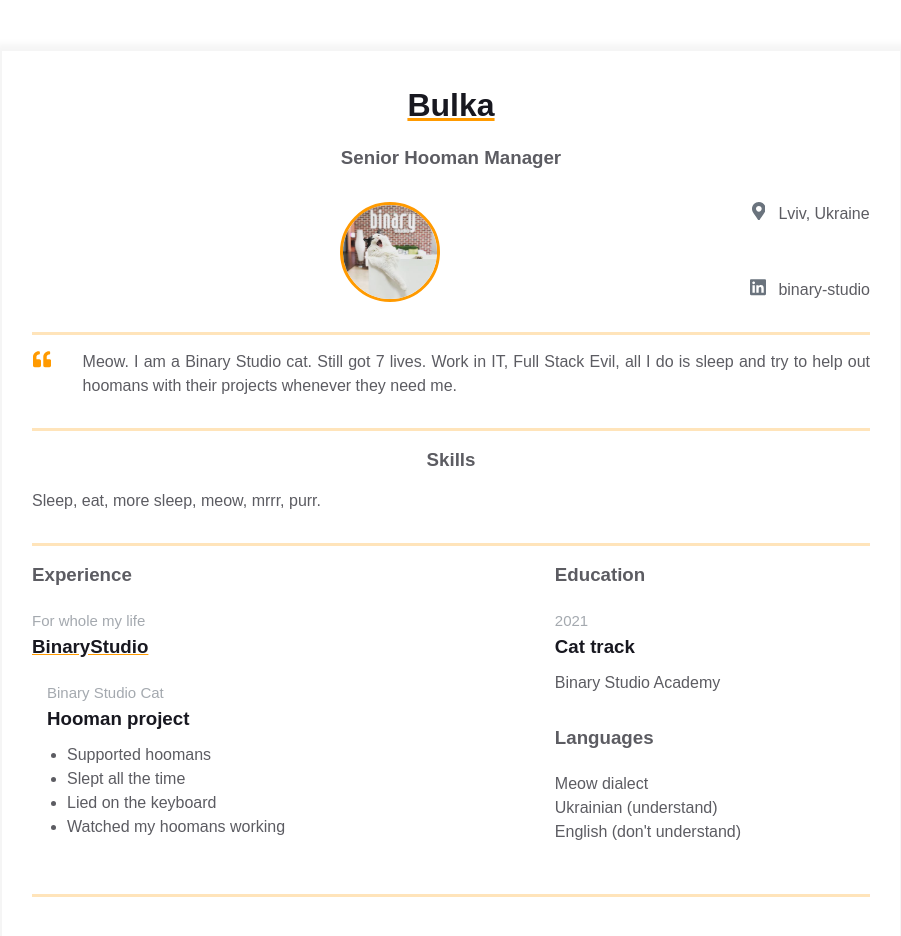
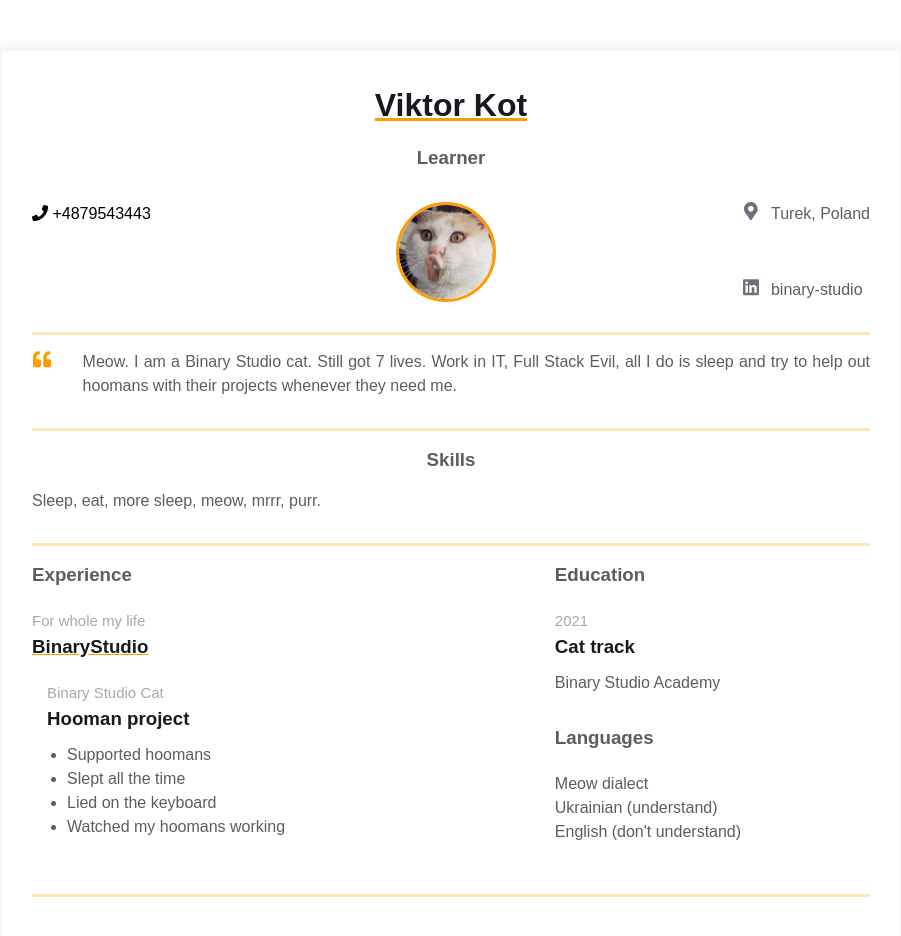
Before and after one commit to FronTandBack/homepage, a plain HTML site: page index.html in a window 1280 px wide. Shown: the whole page, without its empty margins (189-1090 px from the left). Drawn offline with Linux system fonts and the light colour scheme.

Commit message:
Add fontawesome and new img

```diff
--- a/index.html
+++ b/index.html
@@ -6,20 +6,26 @@
     <meta name="viewport" content="width=device-width, initial-scale=1.0" />
     <title>Résumé</title>
     <link rel="stylesheet" href="./assets/style.css" />
+    <link rel="stylesheet" href="https://pro.fontawesome.com/releases/v5.10.0/css/all.css" integrity="sha384-AYmEC3Yw5cVb3ZcuHtOA93w35dYTsvhLPVnYs9eStHfGJvOvKxVfELGroGkvsg+p" crossorigin="anonymous"/>
   </head>
   <body>
     <main>
       <div class="resume">
         <div class="container">
           <div class="resume__block">
-            <h1 class="contact-info__header">Bulka</h1>
-            <h3 class="contact-info__sub-header">Senior Hooman Manager</h3>
+            <h1 class="contact-info__header">Viktor Kot</h1>
+            <h3 class="contact-info__sub-header">Learner</h3>
 
             <div class="contact_info_container fh">
-              <div class="contact-info__block"></div>
+              <div class="contact-info__block">
+                <a herf="" class="contact__info--item">
+                  <i class="fas fa-phone"></i>
+                  <span>+4879543443</span>
+                </a>
+              </div>
 
               <div class="contact-info__block contact-info__block--center">
-                <img class="contact-info__avatar" src="assets/img/avatar.png" alt="Avatar" />
+                <img class="contact-info__avatar" src="assets/img/avatar.jfif" alt="Avatar" />
               </div>
 
               <div class="contact-info__block">
@@ -35,7 +41,7 @@
                       ></path>
                     </svg>
                   </div>
-                  <span>Lviv, Ukraine</span>
+                  <span>Turek, Poland</span>
                 </a>
                 <a
                   href="https://ua.linkedin.com/company/binary-studio_241166"
```
Also changed, not shown: assets/img/avatar.jfif (added).
